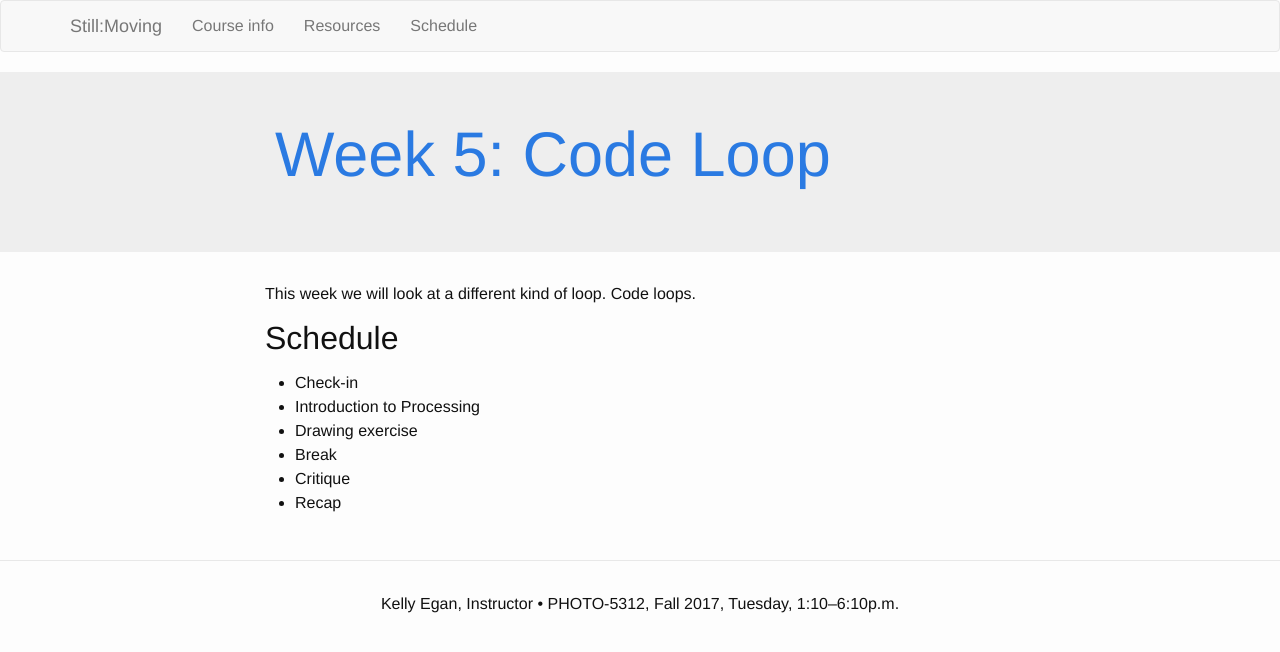
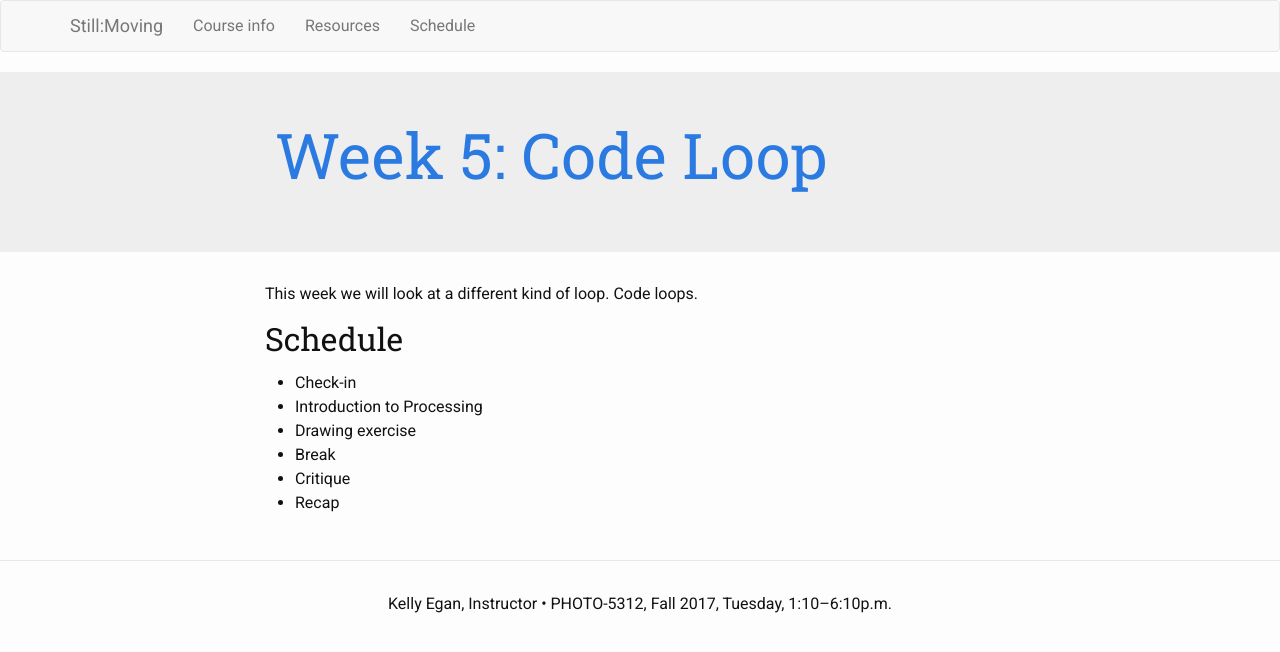
Before and after one commit to kellyegan/StillMoving, a Jekyll site: the page built from index.html, in a window 1280 px wide. Shown: the top 652 px of the page. Built offline with Jekyll 4.4.1, drawn with Linux system fonts in a browser that asks for light colours.

Commit message:
Change base font and heading font to Roboto and Roboto Slab respectively.

```diff
--- a/_sass/_base.scss
+++ b/_sass/_base.scss
@@ -82,7 +82,11 @@ li {
  * Headings
  */
 h1, h2, h3, h4, h5, h6 {
-    font-weight: $base-font-weight;
+    font-weight: $heading-font-weight;
+}
+
+h1, h2, h3 {
+    font-family: $heading-font-family;
 }
 
 
--- a/css/main.scss
+++ b/css/main.scss
@@ -3,14 +3,18 @@
 ---
 @charset "utf-8";
 
-
+@import url('https://fonts.googleapis.com/css?family=Roboto|Roboto+Slab');
 
 // Our variables
-$base-font-family: "Helvetica Neue", Helvetica, Arial, sans-serif;
+$base-font-family: "Roboto", sans-serif;
 $base-font-size:   16px;
 $base-font-weight: 400;
 $small-font-size:  $base-font-size * 0.875;
 $base-line-height: 1.5;
+
+$heading-font-family: "Roboto Slab", sans-serif;
+$heading-font-weight: 400;
+
 
 $spacing-unit:     30px;
 
```
